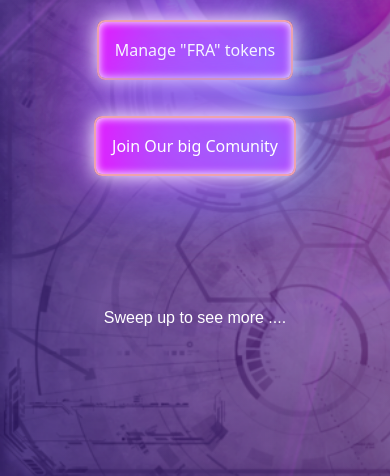
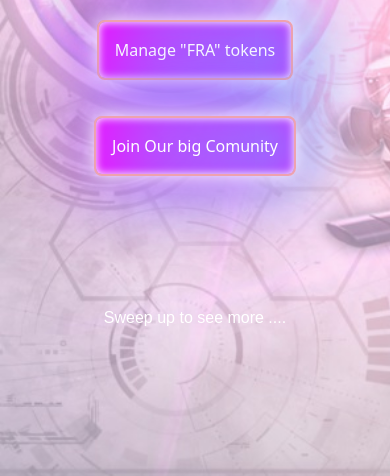
Before and after one commit to Norenium/Fiora, a website: page index.html in a window 390 px wide. Shown: the part 362-838 px from the top of the page. Drawn offline with Linux system fonts and the light colour scheme.

Commit message:
change phone head background

```diff
--- a/css/layoutStyle.css
+++ b/css/layoutStyle.css
@@ -4,16 +4,7 @@
 
 /* Sticky Navigation:   */
 
-.header {
-  /* background-color: #f1f1f1; */
 
-  padding: 3px;
-  text-align: center;
-  background-image: url(../assets/images/layout/22u2.png);
-  background-repeat: no-repeat;
-  background-size: cover;
-  min-height: 100vh;
-}
 
 .content {
   padding: 16px;
--- a/css/medai.css
+++ b/css/medai.css
@@ -3,6 +3,17 @@
       p {
             font-size: 18px;
       }
+
+      .header {
+            /* background-color: #f1f1f1; */
+
+            padding: 3px;
+            text-align: center;
+            background-image: url(../assets/images/layout/22u2.png);
+            background-repeat: no-repeat;
+            background-size: cover;
+            min-height: 100vh;
+          }
 }
 
 
@@ -11,6 +22,16 @@
       p {
             font-size: 20px;
       }
+      .header {
+            /* background-color: #f1f1f1; */
+
+            padding: 3px;
+            text-align: center;
+            background-image: url(../assets/images/layout/22u2.png);
+            background-repeat: no-repeat;
+            background-size: cover;
+            min-height: 100vh;
+          }
 }
 
 
@@ -29,6 +50,16 @@
       p {
             font-size: 16px;
       }
+      .header {
+            /* background-color: #f1f1f1; */
+
+            padding: 3px;
+            text-align: center;
+            background-image: url(../assets/images/layout/phone-head.jpg);
+            background-repeat: no-repeat;
+            background-size: cover;
+            min-height: 100vh;
+          }
 span{
 font-size: 16px !important;
 }
```
Also changed, not shown: assets/images/layout/phone-head.jpg (added).
